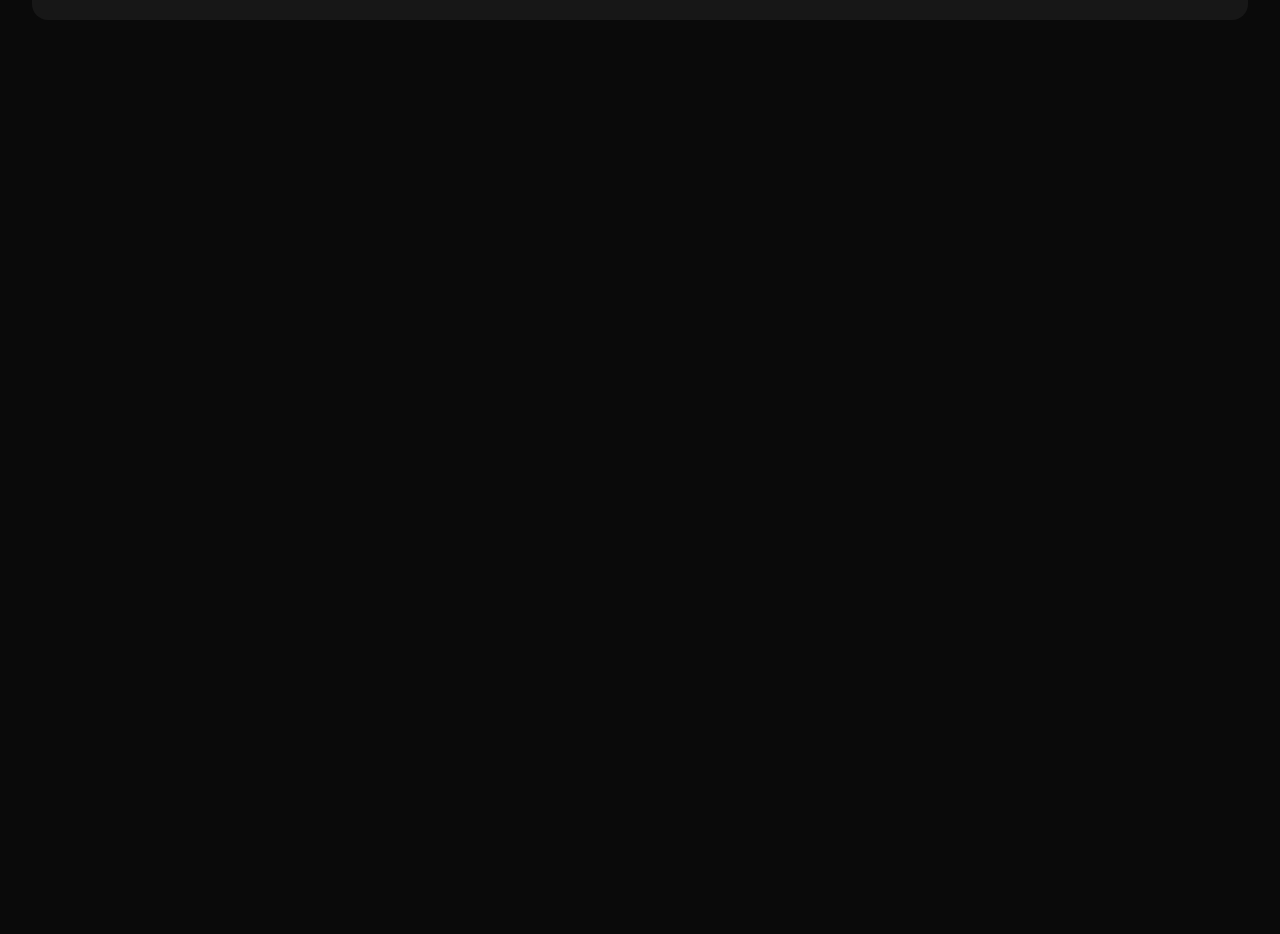
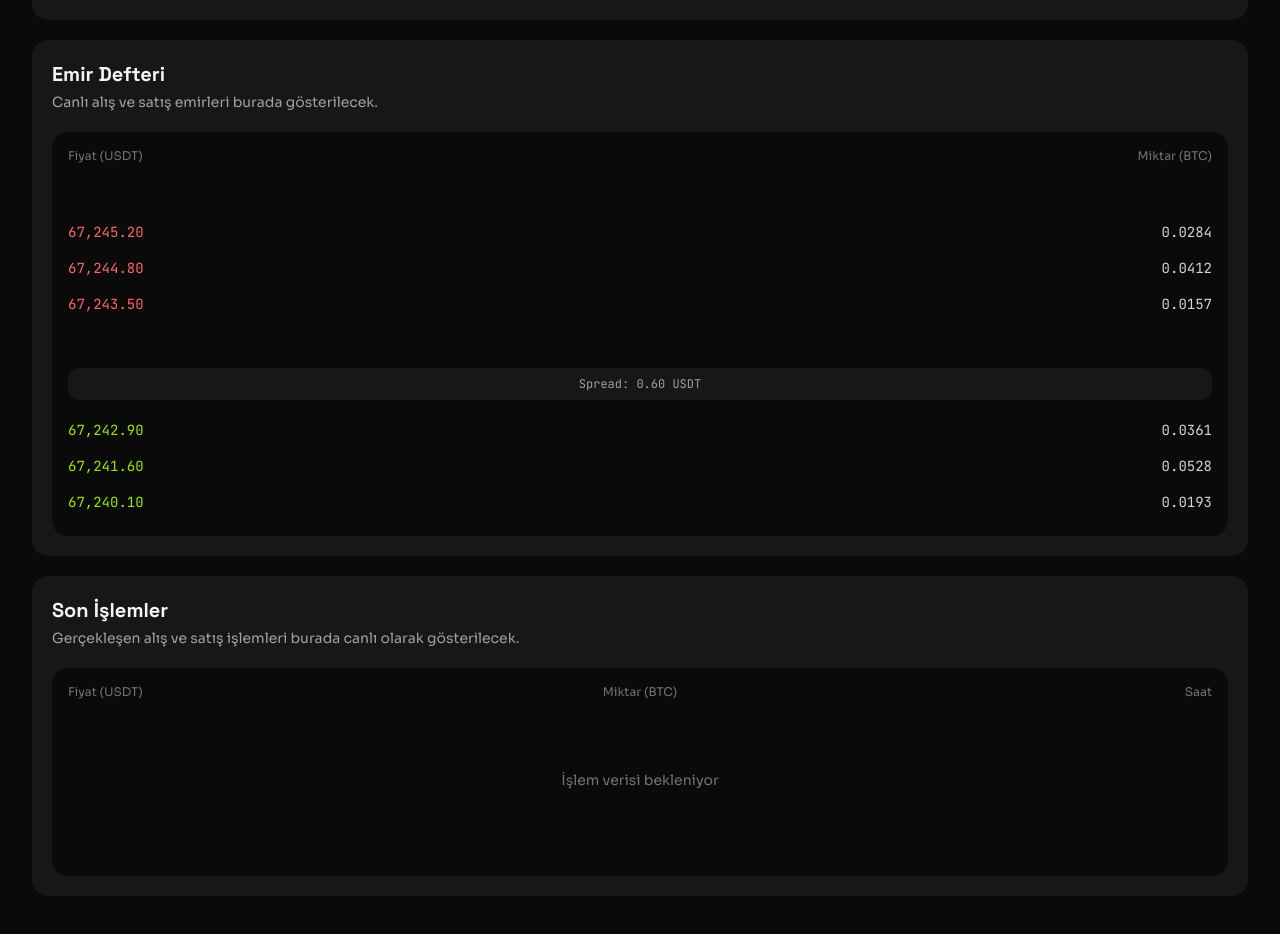
Before and after one commit to Bengu-Elmas/crypto-market, a React (Vite) app: page /coin/btc in a window 1280 px wide. Shown: the part 680-1614 px from the top of the page. Before the commit the page ends 800 px from the top, so only its background shows below. Built offline with nearby package versions, Linux system fonts and the light colour scheme.

Commit message:
Add branding and market data sections to coin detail page

```diff
--- a/index.html
+++ b/index.html
@@ -4,6 +4,7 @@
     <meta charset="UTF-8" />
     <link rel="icon" type="image/svg+xml" href="/favicon.svg" />
     <meta name="viewport" content="width=device-width, initial-scale=1.0" />
+    <link rel="icon" type="image/svg+xml" href="/logo.svg" />
     <title>Crypto Market</title>
   </head>
   <body>
--- a/src/components/Navbar.jsx
+++ b/src/components/Navbar.jsx
@@ -12,9 +12,11 @@ function Navbar() {
     <header className="px-4 pt-4 sm:px-6 lg:px-8">
       <nav className="mx-auto flex max-w-7xl items-center justify-between rounded-2xl bg-neutral-900/90 px-5 py-4 shadow-[0_0_32px_rgba(163,230,53,0.22)] backdrop-blur-md">
         <div className="flex items-center gap-3">
-          <div className="flex h-10 w-10 items-center justify-center rounded-xl bg-neutral-800 font-bold text-lime-400">
-            CM
-          </div>
+          <img
+            src="/logo.svg"
+            alt="CryptoMarket logosu"
+            className="h-10 w-10 object-contain"
+          />
 
           <span className="text-lg font-semibold text-neutral-100">
             Crypto Market
--- a/src/pages/CoinDetail.jsx
+++ b/src/pages/CoinDetail.jsx
@@ -1,5 +1,41 @@
 import { useState } from "react";
 import { useParams } from "react-router";
+
+const sampleSellOrders = [
+  {
+    id: 1,
+    price: "67,245.20",
+    amount: "0.0284",
+  },
+  {
+    id: 2,
+    price: "67,244.80",
+    amount: "0.0412",
+  },
+  {
+    id: 3,
+    price: "67,243.50",
+    amount: "0.0157",
+  },
+];
+
+const sampleBuyOrders = [
+  {
+    id: 1,
+    price: "67,242.90",
+    amount: "0.0361",
+  },
+  {
+    id: 2,
+    price: "67,241.60",
+    amount: "0.0528",
+  },
+  {
+    id: 3,
+    price: "67,240.10",
+    amount: "0.0193",
+  },
+];
 
 function CoinDetail() {
   const { symbol } = useParams();
@@ -67,6 +103,84 @@ function CoinDetail() {
           <p className="text-sm text-neutral-500">Grafik verisi bekleniyor</p>
         </div>
       </div>
+      <div className="mt-5 rounded-2xl bg-neutral-900 p-5">
+        <div>
+          <h2 className="text-xl font-bold text-neutral-100">Emir Defteri</h2>
+
+          <p className="mt-1 text-sm text-neutral-400">
+            Canlı alış ve satış emirleri burada gösterilecek.
+          </p>
+        </div>
+
+        <div className="mt-5 rounded-2xl bg-neutral-950 p-4">
+          <div className="grid grid-cols-2 text-xs text-neutral-500">
+            <span>Fiyat (USDT)</span>
+            <span className="text-right">Miktar ({symbol.toUpperCase()})</span>
+          </div>
+
+          {/* Satış emirleri */}
+          <div className="flex min-h-48 flex-col justify-center">
+            <div className="mt-4">
+              {sampleSellOrders.map((order) => (
+                <div
+                  key={order.id}
+                  className="font-data grid grid-cols-2 py-2 text-sm"
+                >
+                  <span className="text-red-400">{order.price}</span>
+
+                  <span className="text-right text-neutral-300">
+                    {order.amount}
+                  </span>
+                </div>
+              ))}
+            </div>
+          </div>
+
+          <div className="font-data my-3 flex items-center justify-center rounded-xl bg-neutral-900 px-4 py-2 text-xs text-neutral-400">
+            Spread: 0.60 USDT
+          </div>
+
+          {/* Alış emirleri */}
+          <div className="mt-3">
+            {sampleBuyOrders.map((order) => (
+              <div
+                key={order.id}
+                className="font-data grid grid-cols-2 py-2 text-sm"
+              >
+                <span className="text-lime-400">{order.price}</span>
+
+                <span className="text-right text-neutral-300">
+                  {order.amount}
+                </span>
+              </div>
+            ))}
+          </div>
+        </div>
+      </div>
+      <div className="mt-5 rounded-2xl bg-neutral-900 p-5">
+        <div>
+          <h2 className="text-xl font-bold text-neutral-100">Son İşlemler</h2>
+
+          <p className="mt-1 text-sm text-neutral-400">
+            Gerçekleşen alış ve satış işlemleri burada canlı olarak
+            gösterilecek.
+          </p>
+        </div>
+
+        <div className="mt-5 rounded-2xl bg-neutral-950 p-4">
+          <div className="grid grid-cols-3 text-xs text-neutral-500">
+            <span className="text-left">Fiyat (USDT)</span>
+
+            <span className="text-center">Miktar ({symbol.toUpperCase()})</span>
+
+            <span className="text-right">Saat</span>
+          </div>
+
+          <div className="flex min-h-40 items-center justify-center">
+            <p className="text-sm text-neutral-500">İşlem verisi bekleniyor</p>
+          </div>
+        </div>
+      </div>
     </section>
   );
 }
```
Also changed, not shown: public/logo.svg (added).
